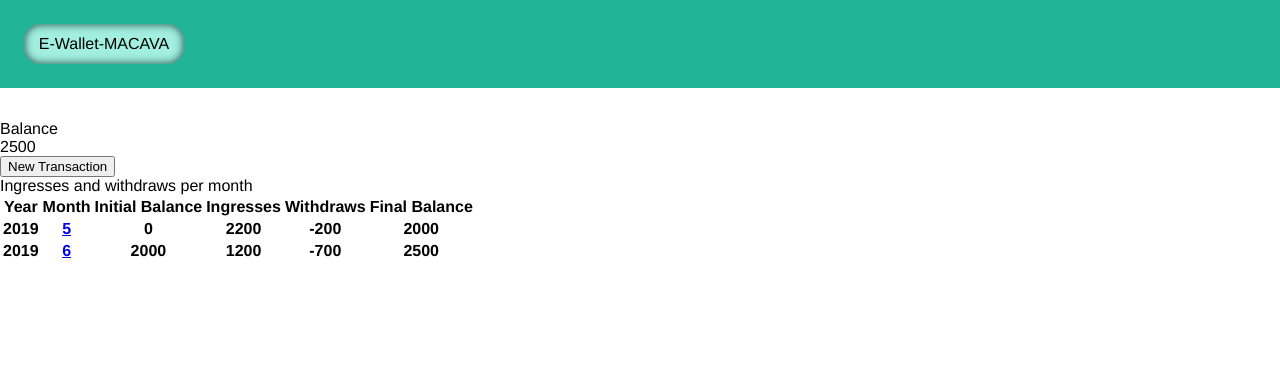
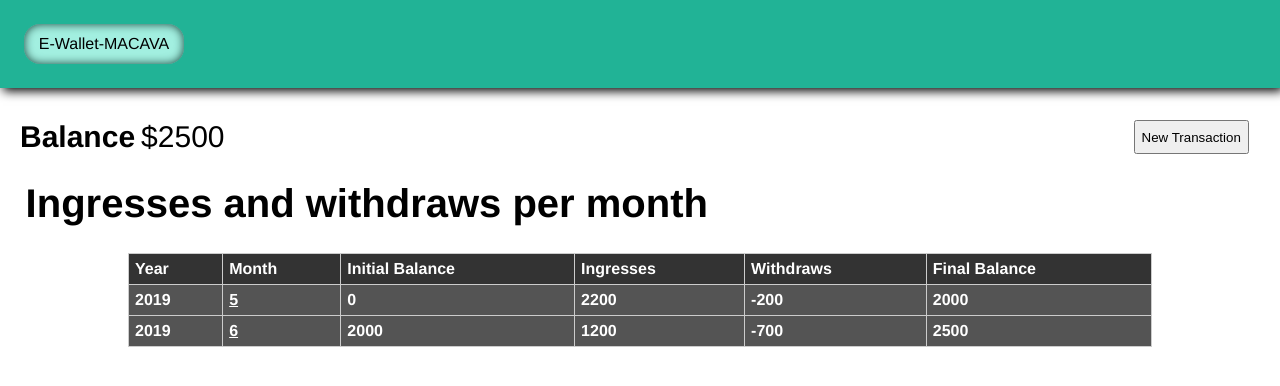
Before and after one commit to test0n3/react-digital-wallet-macava, a React (Create React App) app: page / in a window 1280 px wide. Shown: the top 386 px of the page. Built offline with nearby package versions, Linux system fonts and the light colour scheme.

Commit message:
Merge with master

```diff
--- a/src/components/Navbar.js
+++ b/src/components/Navbar.js
@@ -10,7 +10,8 @@ function Nabvar() {
     padding: "1.5em",
     background: "#21B396",
     color: "#fff",
-    marginBottom: "2em"
+    marginBottom: "2em",
+    boxShadow: "3px 3px 10px #000000"
   };
 
   const logoCss = {
--- a/src/views/Dashboard.js
+++ b/src/views/Dashboard.js
@@ -1,3 +1,5 @@
+/** @jsx jsx */
+import { jsx, css } from "@emotion/core";
 import React from "react";
 import { useTotalBalance, useTransactions } from "../selectors";
 import { navigate, Link } from "@reach/router";
@@ -91,42 +93,86 @@ function Dashboard() {
     navigate("/new-transactions");
   }
 
+  const upperContainer = {
+    display: "flex",
+    justifyContent: "space-between",
+    width: "96%",
+    padding: "0px 20px",
+    marginBottom: 15
+  };
+
+  const balanceContainer = {
+    display: "flex",
+    justifyContent: "space-between",
+    alignItems: "center",
+    width: "16%"
+  };
+
+  const tableCss = {
+    width: "80%",
+    borderCollapse: "collapse",
+    margin: "0 auto"
+  };
+
+  const thCss = {
+    background: "#333",
+    color: "white",
+    fontWeight: "bolder",
+    padding: 6,
+    border: "1px solid #ccc",
+    textAlign: "left"
+  };
+
+  const tdCss = {
+    background: "#545454",
+    color: "white",
+    fontWeight: "bold",
+    padding: 6,
+    border: "1px solid #ccc",
+    textAlign: "left"
+  };
+
   return (
     <>
-      <div>
-        <div>
-          <span>Balance</span>
-          <div>{totalBalance}</div>
+      <div css={upperContainer}>
+        <div css={balanceContainer}>
+          <span css={{ fontWeight: "bolder", fontSize: 30 }}>Balance</span>
+          <div css={{ fontSize: 30, paddingLeft: 6 }}>${totalBalance}</div>
         </div>
         <button onClick={handleClick}>New Transaction</button>
       </div>
-      <div> Ingresses and withdraws per month </div>
+      <h1 css={{ marginLeft: "2%", fontSize: 40 }}>
+        Ingresses and withdraws per month
+      </h1>
       <div>
-        <table>
+        <table css={tableCss}>
           <thead>
             <tr>
-              <th>Year</th>
-              <th>Month</th>
-              <th>Initial Balance</th>
-              <th>Ingresses</th>
-              <th>Withdraws</th>
-              <th>Final Balance</th>
+              <th css={thCss}>Year</th>
+              <th css={thCss}>Month</th>
+              <th css={thCss}>Initial Balance</th>
+              <th css={thCss}>Ingresses</th>
+              <th css={thCss}>Withdraws</th>
+              <th css={thCss}>Final Balance</th>
             </tr>
           </thead>
           <tbody>
             {results.map(result => {
               return (
                 <tr key={result.id}>
-                  <th>{result.year}</th>
-                  <th>
-                    <Link to={`/transactions/${result.year}-${result.month}`}>
+                  <td css={tdCss}>{result.year}</td>
+                  <td css={tdCss}>
+                    <Link
+                      css={{ color: "white" }}
+                      to={`/transactions/${result.year}-${result.month}`}
+                    >
                       {result.month}
                     </Link>
-                  </th>
-                  <th>{result.initialBalance}</th>
-                  <th>{result.ingresses}</th>
-                  <th>{result.withdraws}</th>
-                  <th>{result.balance}</th>
+                  </td>
+                  <td css={tdCss}>{result.initialBalance}</td>
+                  <td css={tdCss}>{result.ingresses}</td>
+                  <td css={tdCss}>{result.withdraws}</td>
+                  <td css={tdCss}>{result.balance}</td>
                 </tr>
               );
             })}
```
